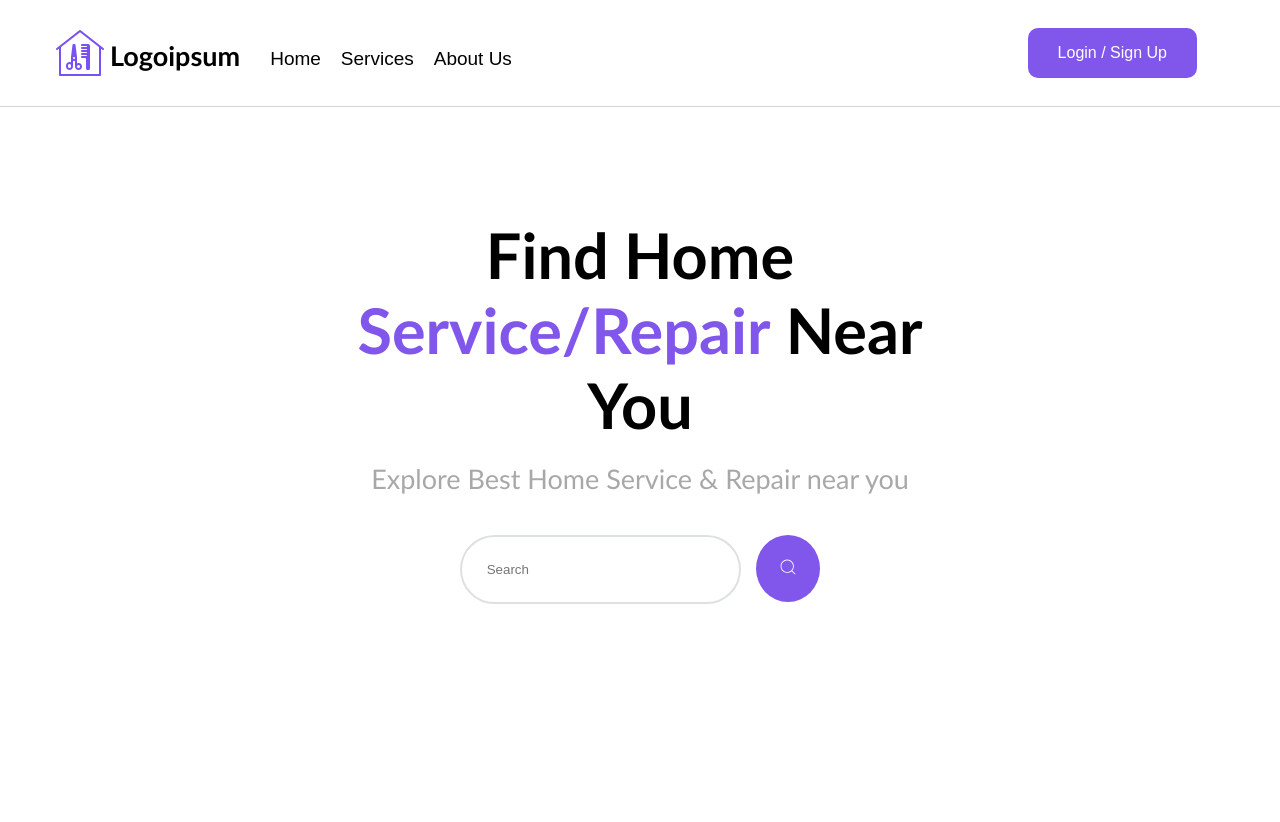
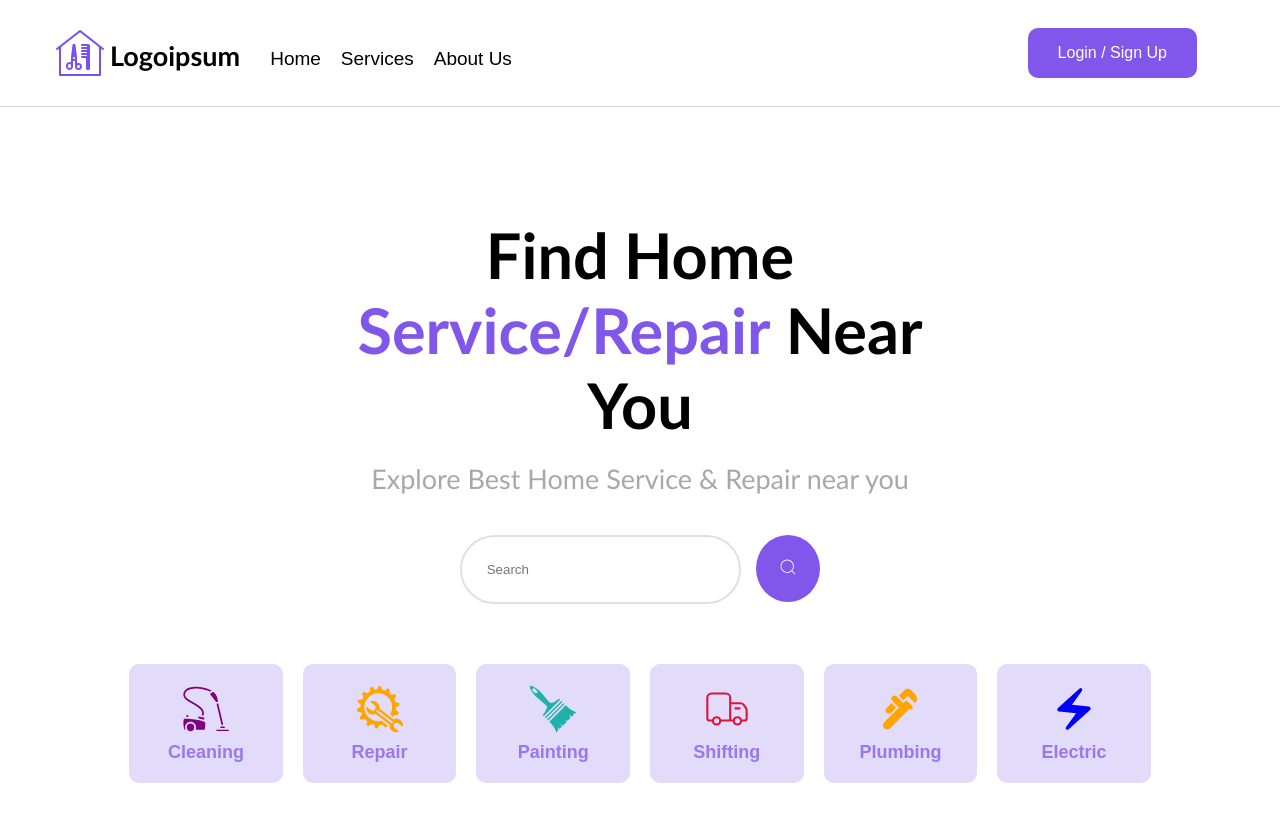
Before and after one commit to LaurynasKl/home-service-app, a React (Vite) app: page / in a window 1280 px wide. Shown: the top 822 px of the page. Before the commit the page ends 800 px from the top, so only its background shows below. Built offline with nearby package versions, Linux system fonts and the light colour scheme.

Commit message:
category jsx ir scss

```diff
--- a/src/App.jsx
+++ b/src/App.jsx
@@ -1,5 +1,7 @@
 // import './App.css'
 
+
+import Category from "./components/category/Category"
 import Search from "./components/search/search"
 import TopBar from "./components/topBar/TopBar"
 
@@ -10,6 +12,13 @@ function App() {
 
       <TopBar />
       <Search />
+      <Category />
+      {/* <Category name="Cleaning" icon={<GiVacuumCleaner />} />
+      <Category name="Repair" icon={<GiAutoRepair />} />
+      <Category name="Painting" icon={<GiLargePaintBrush />} />
+      <Category name="Shifting" icon={<CiDeliveryTruck />} />
+      <Category name="Plumbing" icon={<MdOutlinePlumbing />} />
+      <Category name="Electric" icon={<MdElectricBolt />} /> */}
 
     </>
   )
--- /dev/null
+++ b/src/components/category/Category.jsx
@@ -0,0 +1,36 @@
+import style from './Category.module.scss';
+
+import { GiVacuumCleaner } from "react-icons/gi";
+import { GiAutoRepair } from "react-icons/gi";
+import { GiLargePaintBrush } from "react-icons/gi";
+import { CiDeliveryTruck } from "react-icons/ci";
+import { MdOutlinePlumbing } from "react-icons/md";
+import { MdElectricBolt } from "react-icons/md";
+
+function Category() {
+
+    const categories = [
+        { name: "Cleaning", icon: <GiVacuumCleaner />, color: 'purple'},
+        { name:"Repair", icon:<GiAutoRepair />, color: 'orange'},
+        { name:"Painting", icon: < GiLargePaintBrush />, color: 'lightseagreen'},
+        { name:"Shifting", icon: < CiDeliveryTruck />, color: 'crimson'},
+        { name:"Plumbing", icon: < MdOutlinePlumbing />, color: 'orange'},
+        { name:"Electric", icon: < MdElectricBolt />, color: 'blue'},
+    ]
+
+    return (
+
+        <div className={style.categories}>
+
+            {categories.map((category) => (
+                <button key={category.name} className={style.btn}>
+                    <div className={style.icon} style={{color: category.color}}> {category.icon} </div>
+                    <div className={style.name}> {category.name}</div>
+                </button>
+            ))}
+
+        </div >
+    )
+}
+
+export default Category;
--- /dev/null
+++ b/src/components/category/Category.module.scss
@@ -0,0 +1,29 @@
+.categories{
+    display: flex;
+    justify-content: center;
+    width: 100%;
+    // background-color: red;
+}
+.btn{
+    margin: 60px 10px;
+    padding: 20px 0;
+    width: 12%;
+    font-size: 40px;
+    border: none;
+    border-radius: 10px;
+    background-color: #e3dbfa;
+    cursor: pointer;
+    &:hover{
+        background-color: #f2eefd;
+    }
+
+    .icon{
+        color: orange;
+        font-size: 50px;
+    }
+    .name{
+        font-size: 18px;
+        color: #9977ef;
+        font-weight: bold;
+    }
+}
```
